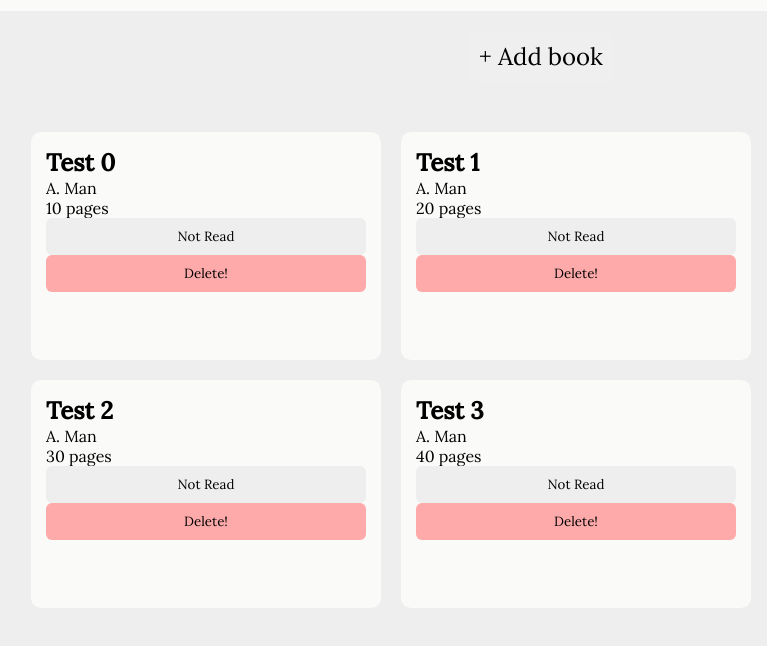
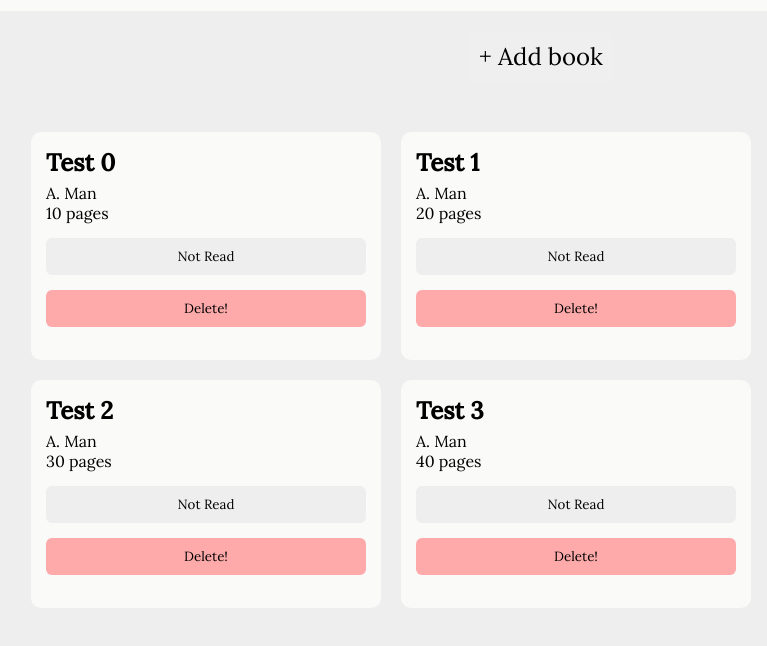
Before and after one commit to SirIsaacNeutron/library, a website: page index.html in a window 1280 px wide. Shown: the part 96-742 px from the top of the page, without its empty margins (99-866 px from the left). Drawn offline with Linux system fonts and the light colour scheme.

Commit message:
Add margins to book cards

```diff
--- a/script.js
+++ b/script.js
@@ -121,6 +121,7 @@ function createBookCard(index, title, author, pages, isRead) {
     newBookCard.appendChild(bookPages)
 
     const isReadButton = document.createElement("button")
+    isReadButton.classList.add("read-button")
     if (isRead) {
         isReadButton.textContent = "Read"
         isReadButton.classList.add("read")
--- a/styles.css
+++ b/styles.css
@@ -195,11 +195,19 @@ main {
     flex-direction: column;
 }
 
+.book-card h2 {
+    margin-bottom: 5px;
+}
+
 .book-card button {
     padding: 10px 15px;
     border: none;
     border-radius: 6px;
     transition: filter 0.2s ease-in-out;
+}
+
+.read-button {
+    margin-top: 15px;
 }
 
 .not-read {
@@ -212,6 +220,7 @@ main {
 
 .delete-button {
     background-color: var(--delete-button-bg-color);
+    margin-top: 15px;
 }
 
 /* Footer */
```
